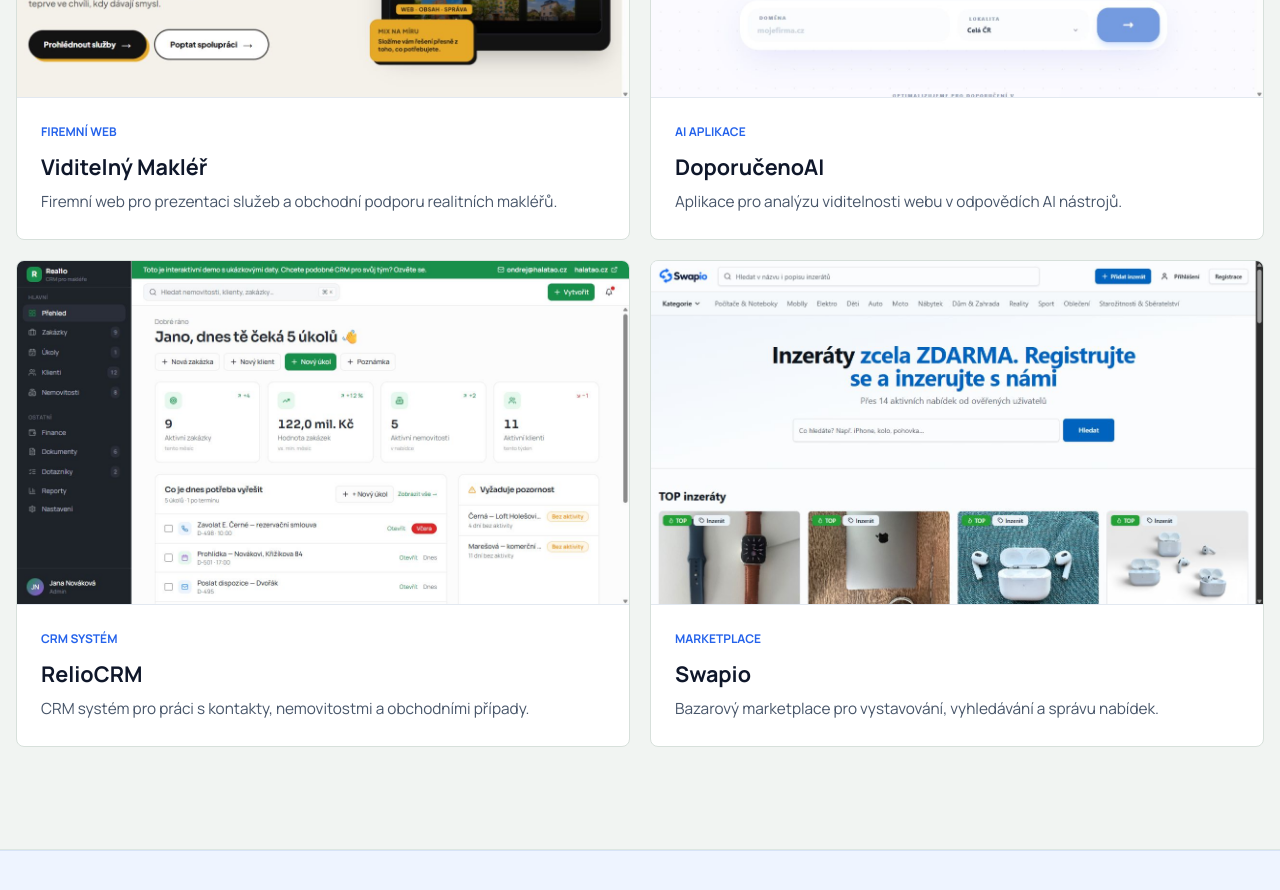
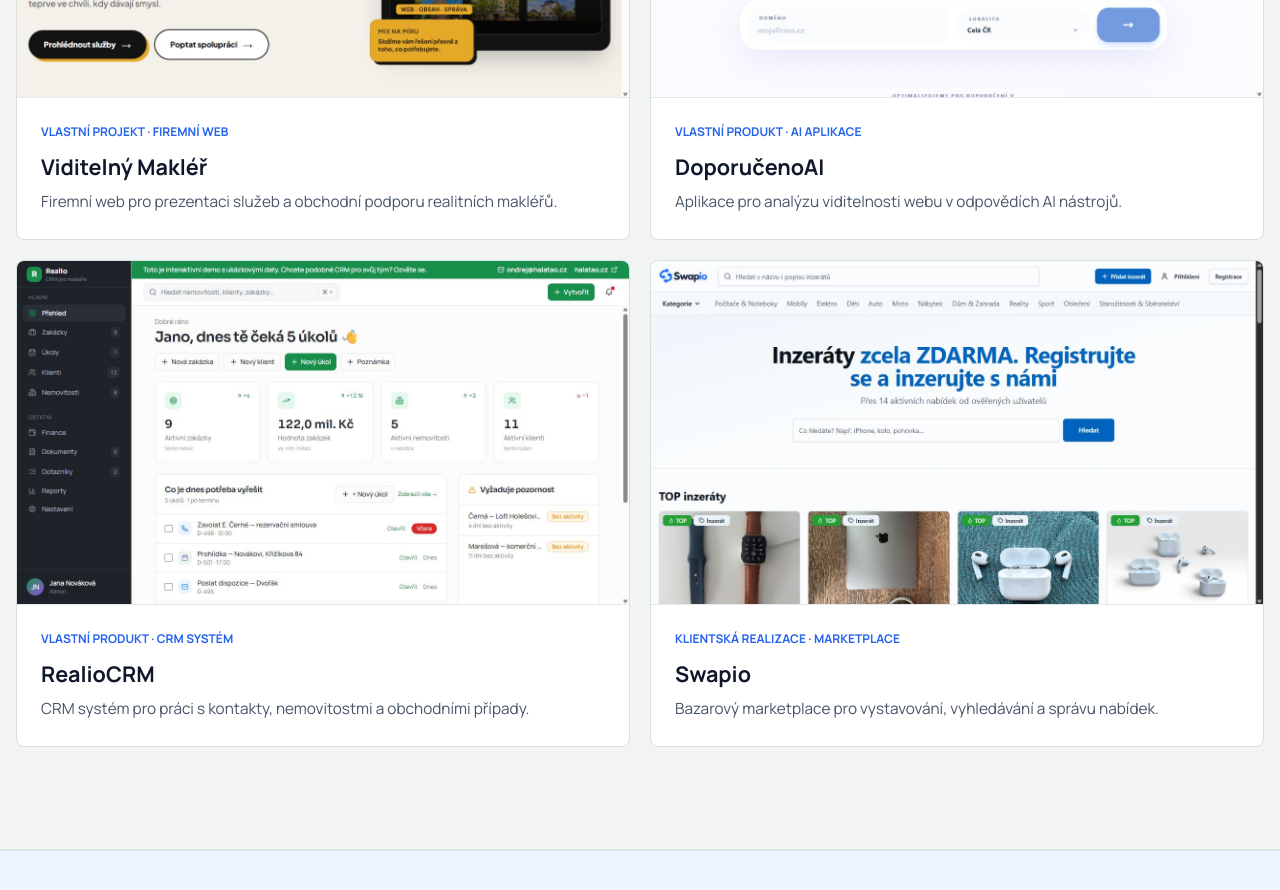
Before and after one commit to halatao/halatao, a Next.js app: page /cs in a window 1280 px wide. Shown: the part 2240-3130 px from the top of the page. Built offline with nearby package versions, Linux system fonts and the light colour scheme.

Commit message:
Add Worket and Odhad123 references

```diff
--- a/src/components/templates/index.tsx
+++ b/src/components/templates/index.tsx
@@ -41,63 +41,77 @@
   cs: [
     {
       name: "Viditelný Makléř",
-      type: "firemní web",
+      type: "vlastní projekt · firemní web",
       description: "Firemní web pro prezentaci služeb a obchodní podporu realitních makléřů.",
       href: "https://www.viditelnymakler.cz/",
       image: "/work/viditelny-makler.png",
     },
     {
       name: "DoporučenoAI",
-      type: "AI aplikace",
+      type: "vlastní produkt · AI aplikace",
       description: "Aplikace pro analýzu viditelnosti webu v odpovědích AI nástrojů.",
       href: "https://www.doporucenoai.cz/",
       image: "/work/doporuceno-ai.png",
     },
     {
-      name: "RelioCRM",
-      type: "CRM systém",
+      name: "RealioCRM",
+      type: "vlastní produkt · CRM systém",
       description: "CRM systém pro práci s kontakty, nemovitostmi a obchodními případy.",
       href: "https://crm.halatao.cz/",
       image: "/work/realio-crm.png",
     },
     {
+      name: "Odhad123",
+      type: "klientská realizace · realitní aplikace",
+      description: "Platforma pro získání odhadu ceny nemovitosti s vedeným zadáním pro byty, domy a pozemky.",
+      href: "https://www.odhad123.cz/",
+      image: "/work/odhad123.png",
+    },
+    {
+      name: "Worket.cz",
+      type: "klientská realizace · pracovní portál",
+      description: "Pracovní portál s nabídkami práce, profily uchazečů, reakcemi, uživatelskými účty a administrací.",
+      href: "https://worket.cz/",
+      image: "/work/worket.png",
+    },
+    {
       name: "Kasan & Pelcová",
-      type: "realitní web",
+      type: "klientská realizace · realitní web",
       description: "Realitní web se správou nabídek, obsahu a příchozích poptávek.",
       href: "https://www.kasanpelcova.cz/",
       image: "/work/kasan-pelcova.png",
     },
     {
       name: "eMamky",
-      type: "publikační webová aplikace",
+      type: "klientská realizace · publikační aplikace",
       description: "Jedna ze dvou obsahových mutací vlastní publikační platformy s redakční správou, kategoriemi a vyhledáváním.",
       href: "https://emamky.cz/",
       image: "/work/emamky.png",
     },
     {
       name: "Novinex",
-      type: "publikační webová aplikace",
+      type: "klientská realizace · publikační aplikace",
       description: "Druhá obsahová mutace stejné publikační platformy, přizpůsobená odlišnému zaměření a obsahu.",
       href: "https://novinex.cz/",
       image: "/work/novinex.png",
     },
     {
       name: "Swapio",
-      type: "marketplace",
+      type: "klientská realizace · marketplace",
       description: "Bazarový marketplace pro vystavování, vyhledávání a správu nabídek.",
       href: "https://swapio.cz/",
       image: "/work/swapio.png",
     },
     {
       name: "Prodat-byt.cz",
-      type: "realitní web",
+      type: "vlastní projekt · realitní web",
       description: "Web realitní služby, který návštěvníka provádí možnostmi prodeje nemovitosti.",
       href: "https://prodat-byt.cz/",
       image: "/work/prodat-byt.png",
     },
     {
       name: "Pohoda XML",
-      type: "automatizační nástroj",
+      type: "klientská realizace · automatizační nástroj",
       description: "Nástroj pro převod a mapování dokladů do formátu použitelného v účetním systému POHODA.",
       href: "https://pohoda.halatao.cz/",
       image: "/work/pohoda-isdoc.png",
@@ -106,63 +120,77 @@
   en: [
     {
       name: "Viditelný Makléř",
-      type: "company website",
+      type: "own project · company website",
       description: "A company website supporting real-estate agents in presenting their services and generating business.",
       href: "https://www.viditelnymakler.cz/",
       image: "/work/viditelny-makler.png",
     },
     {
       name: "DoporučenoAI",
-      type: "AI application",
+      type: "own product · AI application",
       description: "An application analysing website visibility in answers produced by AI tools.",
       href: "https://www.doporucenoai.cz/",
       image: "/work/doporuceno-ai.png",
     },
     {
-      name: "RelioCRM",
-      type: "CRM system",
+      name: "RealioCRM",
+      type: "own product · CRM system",
       description: "A CRM system for managing contacts, properties and business cases.",
       href: "https://crm.halatao.cz/",
       image: "/work/realio-crm.png",
     },
     {
+      name: "Odhad123",
+      type: "client project · property application",
+      description: "A property valuation platform with guided data collection for apartments, houses and land.",
+      href: "https://www.odhad123.cz/",
+      image: "/work/odhad123.png",
+    },
+    {
+      name: "Worket.cz",
+      type: "client project · job portal",
+      description: "A job portal with job listings, candidate profiles, applications, user accounts and administration.",
+      href: "https://worket.cz/",
+      image: "/work/worket.png",
+    },
+    {
       name: "Kasan & Pelcová",
-      type: "real-estate website",
+      type: "client project · real-estate website",
       description: "A real-estate website with management of listings, content and incoming enquiries.",
       href: "https://www.kasanpelcova.cz/",
       image: "/work/kasan-pelcova.png",
     },
     {
       name: "eMamky",
-      type: "custom publishing application",
+      type: "client project · publishing application",
       description: "One of two content brands running on a custom publishing platform with editorial management, categories and search.",
       href: "https://emamky.cz/",
       image: "/work/emamky.png",
     },
     {
       name: "Novinex",
-      type: "custom publishing application",
+      type: "client project · publishing application",
       description: "The second content brand built on the same publishing platform and adapted to a different editorial focus.",
       href: "https://novinex.cz/",
       image: "/work/novinex.png",
     },
     {
       name: "Swapio",
-      type: "marketplace",
+      type: "client project · marketplace",
       description: "A marketplace for publishing, finding and managing listings.",
       href: "https://swapio.cz/",
       image: "/work/swapio.png",
     },
     {
       name: "Prodat-byt.cz",
-      type: "real-estate website",
+      type: "own project · real-estate website",
       description: "A real-estate service website guiding visitors through their property sale options.",
       href: "https://prodat-byt.cz/",
       image: "/work/prodat-byt.png",
     },
     {
       name: "Pohoda XML",
-      type: "automation tool",
+      type: "client project · automation tool",
       description: "A tool for converting and mapping documents into a format usable by the POHODA accounting system.",
       href: "https://pohoda.halatao.cz/",
       image: "/work/pohoda-isdoc.png",
@@ -173,7 +201,7 @@
 const homepageProjectNames = new Set([
   "Viditelný Makléř",
   "DoporučenoAI",
-  "RelioCRM",
+  "RealioCRM",
   "Swapio",
 ]);
 
@@ -184,7 +212,9 @@
 const serviceHubLogoProjects = [
   { name: "Viditelný Makléř", href: "https://www.viditelnymakler.cz/" },
   { name: "DoporučenoAI", href: "https://www.doporucenoai.cz/" },
-  { name: "RelioCRM", href: "https://crm.halatao.cz/" },
+  { name: "RealioCRM", href: "https://crm.halatao.cz/" },
+  { name: "Odhad123", href: "https://www.odhad123.cz/" },
+  { name: "Worket.cz", href: "https://worket.cz/" },
   { name: "Kasan & Pelcová", href: "https://www.kasanpelcova.cz/" },
   { name: "eMamky", href: "https://emamky.cz/" },
   { name: "Novinex", href: "https://novinex.cz/" },
@@ -202,7 +232,7 @@
   "service-custom-web-app-development": {
     image: "/work/realio-crm.png",
     href: "https://crm.halatao.cz/",
-    name: "RelioCRM",
+    name: "RealioCRM",
   },
   "service-existing-app-takeover": {
     image: "/work/swapio.png",
@@ -212,7 +242,7 @@
   "service-internal-tools-development": {
     image: "/work/realio-crm.png",
     href: "https://crm.halatao.cz/",
-    name: "RelioCRM",
+    name: "RealioCRM",
   },
   "service-automations-and-integrations": {
     image: "/work/pohoda-isdoc.png",
@@ -222,7 +252,7 @@
   "service-sales-and-job-tracking-system": {
     image: "/work/realio-crm.png",
     href: "https://crm.halatao.cz/",
-    name: "RelioCRM",
+    name: "RealioCRM",
   },
 };
 
@@ -233,12 +263,14 @@
   "/work/kasan-pelcova-nemovitosti.png": { width: 1250, height: 703 },
   "/work/kasan-pelcova.png": { width: 1265, height: 712 },
   "/work/novinex.png": { width: 1265, height: 712 },
+  "/work/odhad123.png": { width: 1250, height: 703 },
   "/work/pohoda-isdoc.png": { width: 1280, height: 720 },
   "/work/prodat-byt.png": { width: 1265, height: 712 },
   "/work/realio-crm-jobs.png": { width: 1280, height: 720 },
   "/work/realio-crm.png": { width: 1280, height: 720 },
   "/work/swapio.png": { width: 1265, height: 712 },
   "/work/viditelny-makler.png": { width: 1265, height: 712 },
+  "/work/worket.png": { width: 1440, height: 4103 },
 };
 
 function getStaticImageDimensions(src: string) {
@@ -248,10 +280,10 @@
 const serviceProjectNames: Partial<Record<string, string[]>> = {
   "service-company-websites": ["Viditelný Makléř", "Kasan & Pelcová", "Prodat-byt.cz"],
   "service-custom-web-app-development": ["DoporučenoAI", "Swapio"],
-  "service-existing-app-takeover": ["Swapio", "RelioCRM"],
-  "service-internal-tools-development": ["RelioCRM", "DoporučenoAI"],
+  "service-existing-app-takeover": ["Swapio", "RealioCRM"],
+  "service-internal-tools-development": ["RealioCRM", "DoporučenoAI"],
   "service-automations-and-integrations": ["Pohoda XML", "DoporučenoAI"],
-  "service-sales-and-job-tracking-system": ["RelioCRM"],
+  "service-sales-and-job-tracking-system": ["RealioCRM"],
 };
 
 function getServiceProjects(page: ContentPage) {
@@ -278,7 +310,7 @@
     );
   }
 
-  if (name === "RelioCRM") {
+  if (name === "RealioCRM") {
     return (
       <span className="project-logo project-logo-relio">
         <span className="project-logo-relio-icon" aria-hidden="true">R</span>
@@ -1017,7 +1049,7 @@
     { name: "Prodat-byt.cz", image: "/work/prodat-byt.png", href: "https://prodat-byt.cz/" },
     { name: "Viditelný Makléř", image: "/work/viditelny-makler.png", href: "https://www.viditelnymakler.cz/" },
     { name: "Kasan & Pelcová", image: "/work/kasan-pelcova.png", href: "https://www.kasanpelcova.cz/" },
-    { name: "RelioCRM", image: "/work/realio-crm.png", href: "https://crm.halatao.cz/" },
+    { name: "RealioCRM", image: "/work/realio-crm.png", href: "https://crm.halatao.cz/" },
   ];
 
   return (
@@ -2065,7 +2097,7 @@
 
 export function ReferenceTemplate({ page }: TemplateProps) {
   const projects = featuredProjects[page.locale];
-  const applicationNames = new Set(["DoporučenoAI", "RelioCRM", "Swapio", "eMamky", "Novinex"]);
+  const applicationNames = new Set(["DoporučenoAI", "RealioCRM", "Odhad123", "Worket.cz", "Swapio", "eMamky", "Novinex"]);
   const automationNames = new Set(["Pohoda XML"]);
   const applications = projects.filter((project) => applicationNames.has(project.name));
   const automations = projects.filter((project) => automationNames.has(project.name));
@@ -2145,7 +2177,7 @@
 export function AboutTemplate({ page }: TemplateProps) {
   const [workSection, experienceSection, valuesSection] = page.sections;
   const aboutProjects = featuredProjects.cs.filter((project) =>
-    ["DoporučenoAI", "RelioCRM", "Swapio"].includes(project.name),
+    ["DoporučenoAI", "RealioCRM", "Swapio"].includes(project.name),
   );
 
   return (
--- a/src/content/pages/stage1/references.ts
+++ b/src/content/pages/stage1/references.ts
@@ -17,7 +17,7 @@
     intent: "commercial",
     hero: {
       eyebrow: "Vybrané realizace",
-      title: "Weby, aplikace a automatizace, které jsem navrhl, vytvořil a uvedl do provozu.",
+      title: "Weby, aplikace a automatizace, které jsem navrhl a vytvořil.",
       subtitle: "Ukázky zahrnují vlastní produkty i projekty pro klienty. U každého uvádím, co řeší pro uživatele a jakou část dodávky jsem měl na starost.",
       primaryCta: { label: "Popsat podobný projekt", href: "/cs/kontakt/" },
     },
@@ -28,8 +28,8 @@
     sections: [
       {
         title: "Aplikace a systémy",
-        body: ["Vlastní produkty a systémy, kde je vedle rozhraní důležitá také práce s daty, rolemi a navazujícím workflow."],
-        bullets: ["DoporučenoAI", "RelioCRM", "Swapio", "eMamky", "Novinex"],
+        body: ["Vlastní a klientské produkty, kde je vedle rozhraní důležitá také práce s daty, rolemi a navazujícím workflow."],
+        bullets: ["DoporučenoAI", "RealioCRM", "Odhad123", "Worket.cz", "Swapio", "eMamky", "Novinex"],
       },
       {
         title: "Firemní weby",
@@ -82,7 +82,7 @@
     intent: "commercial",
     hero: {
       eyebrow: "Selected work",
-      title: "Websites, applications, and automation tools I designed, built, and brought into operation.",
+      title: "Websites, applications, and automation tools I designed and built.",
       subtitle: "The selection includes my own products and direct client work. Each example explains what it does for users and the part of delivery I was responsible for.",
       primaryCta: { label: "Discuss a similar project", href: "/en/discuss-your-project/" },
     },
@@ -93,8 +93,8 @@
     sections: [
       {
         title: "Applications and systems",
-        body: ["Products and systems where user interfaces are backed by data, roles, administration, and connected workflows."],
-        bullets: ["DoporučenoAI", "RelioCRM", "Swapio", "eMamky", "Novinex"],
+        body: ["Own and client products where user interfaces are backed by data, roles, administration, and connected workflows."],
+        bullets: ["DoporučenoAI", "RealioCRM", "Odhad123", "Worket.cz", "Swapio", "eMamky", "Novinex"],
       },
       {
         title: "Company websites",
```
Also changed, not shown: public/work/odhad123.png (added), public/work/worket.png (added).
